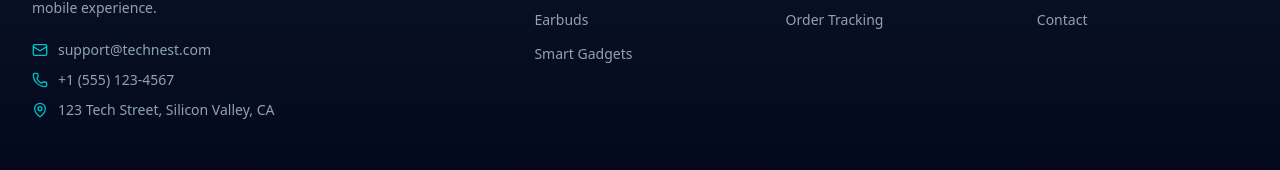
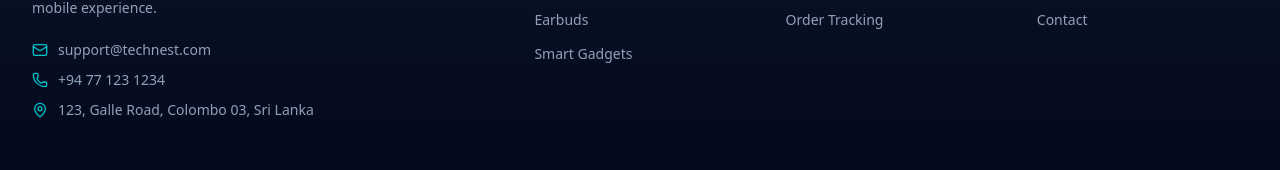
Before and after one commit to IshanDilmith/CTSE-Client-Side, a React (Vite) app: page / in a window 1280 px wide. Shown: the part 2313-2483 px from the top of the page. Built offline with nearby package versions, Linux system fonts and the light colour scheme; no server answers.

Commit message:
feat: add a new `Footer` component with navigation, contact info, and social links.

```diff
--- a/src/components/Layout/Footer.jsx
+++ b/src/components/Layout/Footer.jsx
@@ -68,11 +68,11 @@ export default function Footer() {
               </div>
               <div className="flex items-center gap-2.5 text-slate-400 text-sm">
                 <Phone className="h-4 w-4 text-store-accent" />
-                +1 (555) 123-4567
+                +94 77 123 1234
               </div>
               <div className="flex items-center gap-2.5 text-slate-400 text-sm">
                 <MapPin className="h-4 w-4 text-store-accent" />
-                123 Tech Street, Silicon Valley, CA
+                123, Galle Road, Colombo 03, Sri Lanka
               </div>
             </div>
           </div>
```
